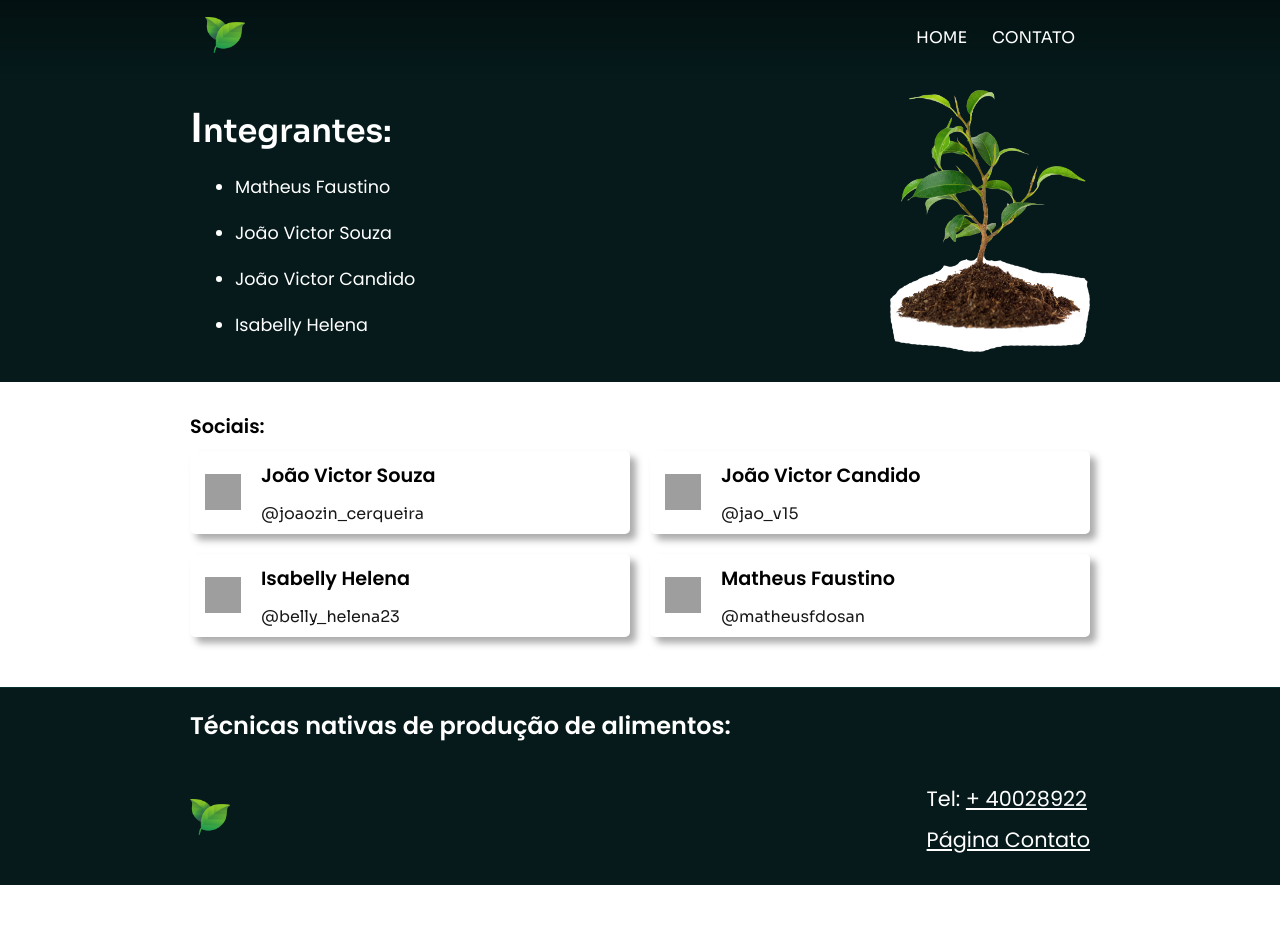
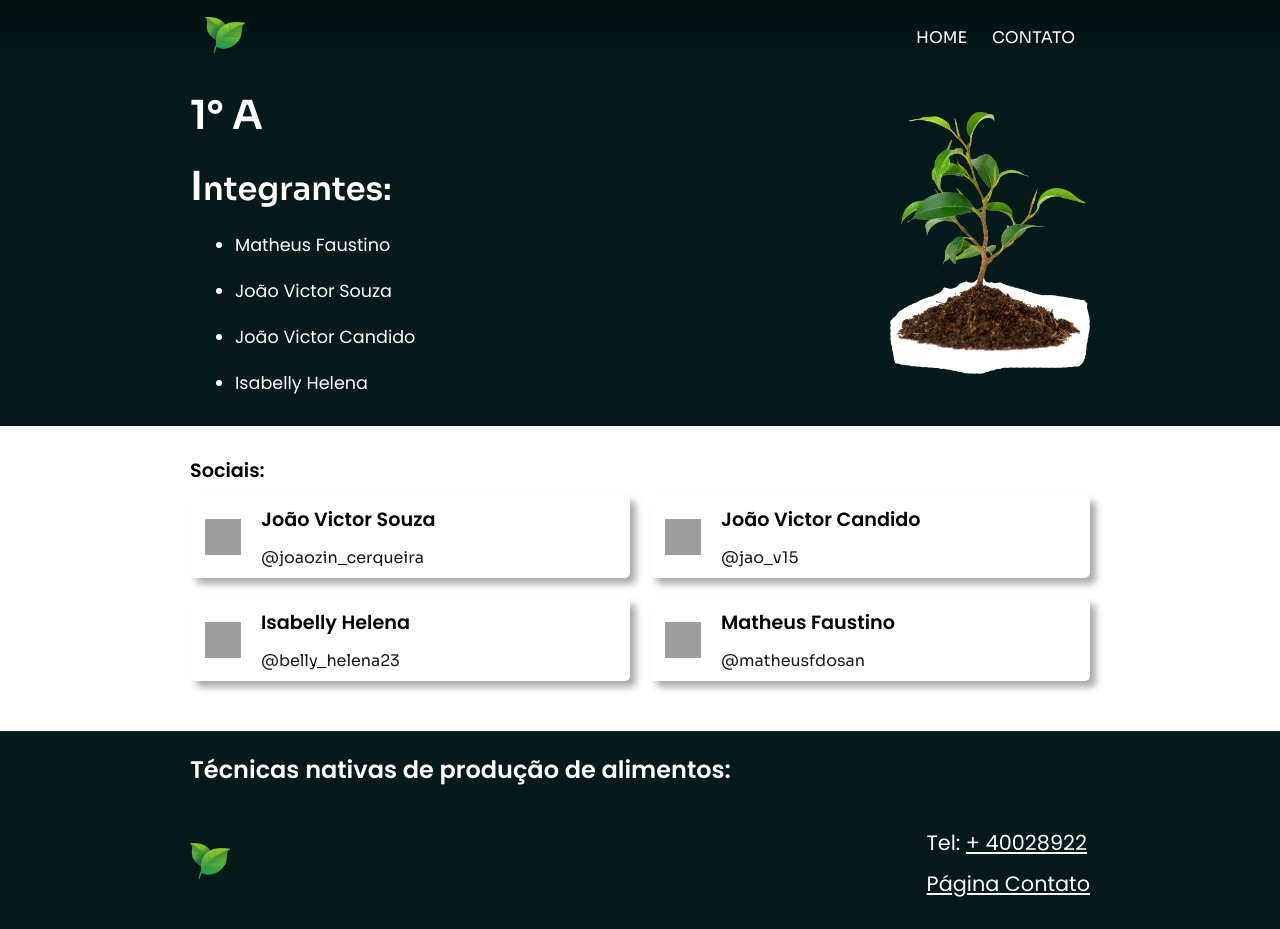
Before and after one commit to matheusfdosan/tnpa, a plain HTML site: page pages/contact.html in a window 1280 px wide. Before the commit the page ends 885 px from the top, so only its background shows below. Drawn offline with Linux system fonts and the light colour scheme; grey boxes are pictures that could not be loaded.

Commit message:
my class

```diff
--- a/pages/contact.html
+++ b/pages/contact.html
@@ -40,6 +40,7 @@
       <div class="members__picture">
         <div class="container">
           <div class="members">
+            <h2>1° A</h2>
             <h3><span>I</span>ntegrantes:</h3>
 
             <ul>
--- a/styles/_contact.scss
+++ b/styles/_contact.scss
@@ -23,6 +23,11 @@ main {
         display: flex;
         flex-direction: column;
         gap: 20px;
+
+        h2 {
+          font-size: 2.5rem;
+          font-family: $sora;
+        }
 
         h3 {
           font-size: 2rem;
```
Also changed, not shown: styles/main.css, 1 other file.
